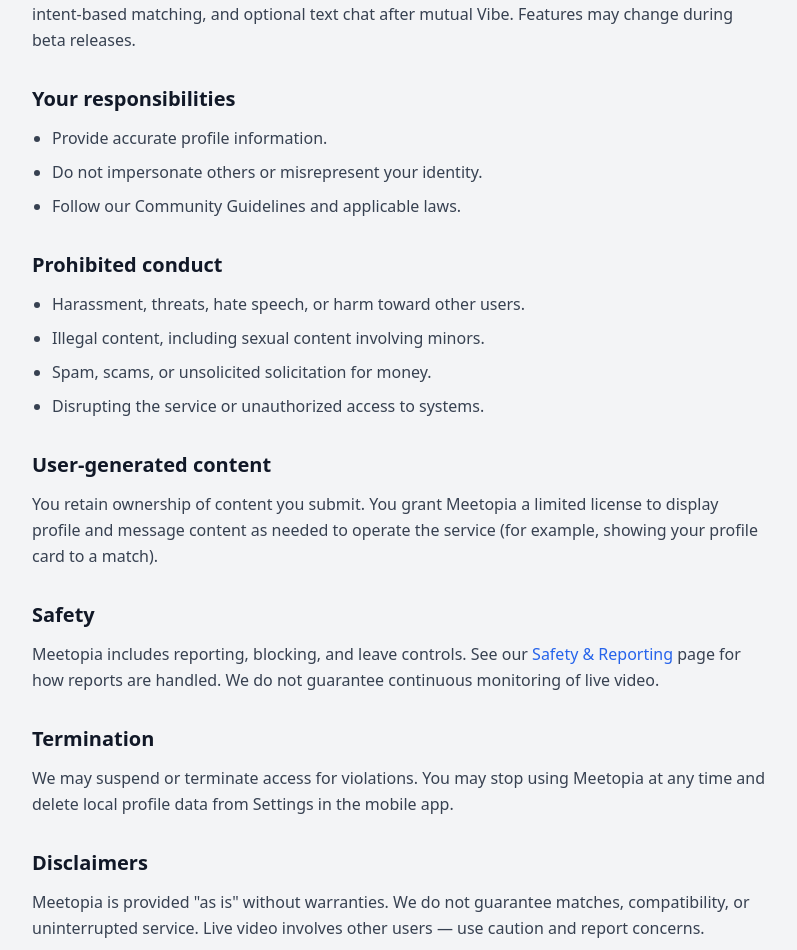
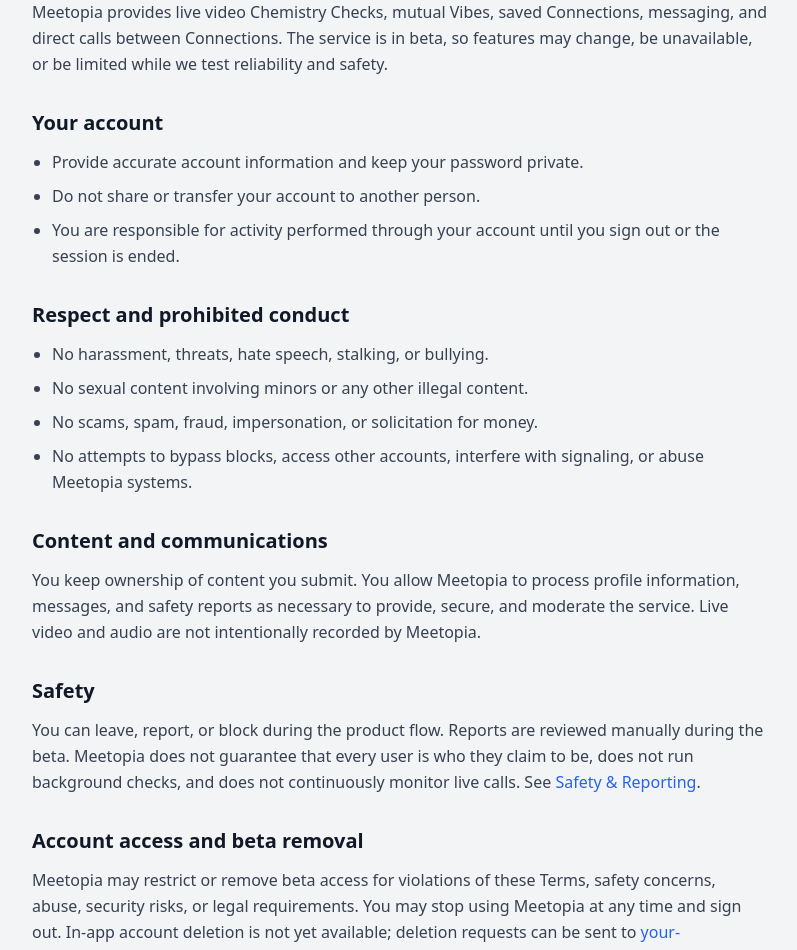
Before and after one commit to BTheCoderr/MeetopiaAPP, a Next.js app: page /terms in a window 1280 px wide. Shown: the part 442-1392 px from the top of the page, without its empty margins (240-1037 px from the left). Built offline with nearby package versions, Linux system fonts and the light colour scheme; no server answers.

Commit message:
Rewrite terms for the live web beta [skip netlify]

```diff
--- a/src/app/terms/page.tsx
+++ b/src/app/terms/page.tsx
@@ -5,21 +5,21 @@ import Link from 'next/link'
 
 export const metadata: Metadata = {
   title: 'Terms of Service — Meetopia',
-  description: 'Terms governing use of Meetopia video dating and meeting features.',
+  description: 'Terms governing the current Meetopia closed web beta.',
 }
 
 export default function TermsPage() {
   return (
     <LegalPage
       title="Terms of Service"
-      lastUpdated="June 2026"
+      lastUpdated="September 30, 2026"
       intro={
         <p>
-          By using Meetopia, you agree to these Terms and our{' '}
+          These Terms apply to the current Meetopia closed web beta. By using Meetopia, you agree to
+          these Terms and our{' '}
           <Link href="/community-guidelines" className="text-blue-600 hover:underline">
             Community Guidelines
-          </Link>
-          .
+          </Link>.
         </p>
       }
       sections={[
@@ -27,8 +27,8 @@ export default function TermsPage() {
           title: 'Eligibility',
           body: (
             <p>
-              You must be <strong>18 years or older</strong> to use Meetopia. By using the service,
-              you represent that you meet this requirement.
+              You must be <strong>18 years or older</strong> to use Meetopia. Meetopia requires an
+              18+ confirmation before starting a Chemistry Check.
             </p>
           ),
         },
@@ -36,40 +36,40 @@ export default function TermsPage() {
           title: 'The service',
           body: (
             <p>
-              Meetopia provides video-first dating and meeting features, including live Chemistry
-              Checks, intent-based matching, and optional text chat after mutual Vibe. Features may
-              change during beta releases.
+              Meetopia provides live video Chemistry Checks, mutual Vibes, saved Connections,
+              messaging, and direct calls between Connections. The service is in beta, so features
+              may change, be unavailable, or be limited while we test reliability and safety.
             </p>
           ),
         },
         {
-          title: 'Your responsibilities',
+          title: 'Your account',
           body: (
             <ul className="list-disc pl-5 space-y-2">
-              <li>Provide accurate profile information.</li>
-              <li>Do not impersonate others or misrepresent your identity.</li>
-              <li>Follow our Community Guidelines and applicable laws.</li>
+              <li>Provide accurate account information and keep your password private.</li>
+              <li>Do not share or transfer your account to another person.</li>
+              <li>You are responsible for activity performed through your account until you sign out or the session is ended.</li>
             </ul>
           ),
         },
         {
-          title: 'Prohibited conduct',
+          title: 'Respect and prohibited conduct',
           body: (
             <ul className="list-disc pl-5 space-y-2">
-              <li>Harassment, threats, hate speech, or harm toward other users.</li>
-              <li>Illegal content, including sexual content involving minors.</li>
-              <li>Spam, scams, or unsolicited solicitation for money.</li>
-              <li>Disrupting the service or unauthorized access to systems.</li>
+              <li>No harassment, threats, hate speech, stalking, or bullying.</li>
+              <li>No sexual content involving minors or any other illegal content.</li>
+              <li>No scams, spam, fraud, impersonation, or solicitation for money.</li>
+              <li>No attempts to bypass blocks, access other accounts, interfere with signaling, or abuse Meetopia systems.</li>
             </ul>
           ),
         },
         {
-          title: 'User-generated content',
+          title: 'Content and communications',
           body: (
             <p>
-              You retain ownership of content you submit. You grant Meetopia a limited license to
-              display profile and message content as needed to operate the service (for example,
-              showing your profile card to a match).
+              You keep ownership of content you submit. You allow Meetopia to process profile
+              information, messages, and safety reports as necessary to provide, secure, and moderate
+              the service. Live video and audio are not intentionally recorded by Meetopia.
             </p>
           ),
         },
@@ -77,41 +77,40 @@ export default function TermsPage() {
           title: 'Safety',
           body: (
             <p>
-              Meetopia includes reporting, blocking, and leave controls. See our{' '}
+              You can leave, report, or block during the product flow. Reports are reviewed manually
+              during the beta. Meetopia does not guarantee that every user is who they claim to be,
+              does not run background checks, and does not continuously monitor live calls. See{' '}
               <Link href="/safety" className="text-blue-600 hover:underline">
                 Safety &amp; Reporting
-              </Link>{' '}
-              page for how reports are handled. We do not guarantee continuous monitoring of live
-              video.
+              </Link>.
             </p>
           ),
         },
         {
-          title: 'Termination',
+          title: 'Account access and beta removal',
           body: (
             <p>
-              We may suspend or terminate access for violations. You may stop using Meetopia at any
-              time and delete local profile data from Settings in the mobile app.
+              Meetopia may restrict or remove beta access for violations of these Terms, safety
+              concerns, abuse, security risks, or legal requirements. You may stop using Meetopia at
+              any time and sign out. In-app account deletion is not yet available; deletion requests
+              can be sent to <ContactEmail />.
             </p>
           ),
         },
         {
-          title: 'Disclaimers',
+          title: 'Availability and disclaimers',
           body: (
             <p>
-              Meetopia is provided &quot;as is&quot; without warranties. We do not guarantee matches,
-              compatibility, or uninterrupted service. Live video involves other users — use caution
-              and report concerns.
+              Meetopia is provided on a beta, &quot;as is&quot; basis. We do not guarantee matches,
+              compatibility, uninterrupted service, successful WebRTC connectivity, or that another
+              participant will behave safely. Use your judgment and leave or report an interaction
+              when appropriate.
             </p>
           ),
         },
         {
           title: 'Contact',
-          body: (
-            <p>
-              Questions: <ContactEmail />
-            </p>
-          ),
+          body: <p>Questions about these Terms: <ContactEmail /></p>,
         },
       ]}
     />
```
